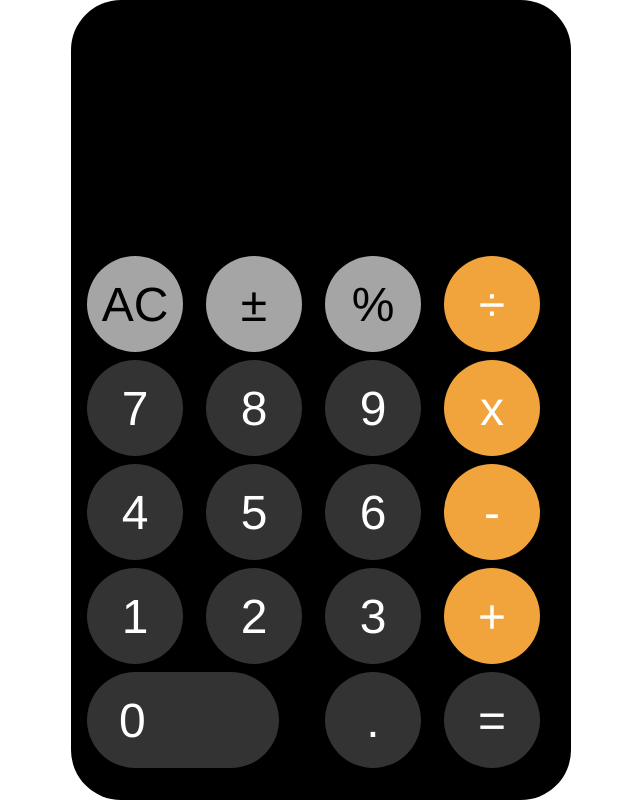
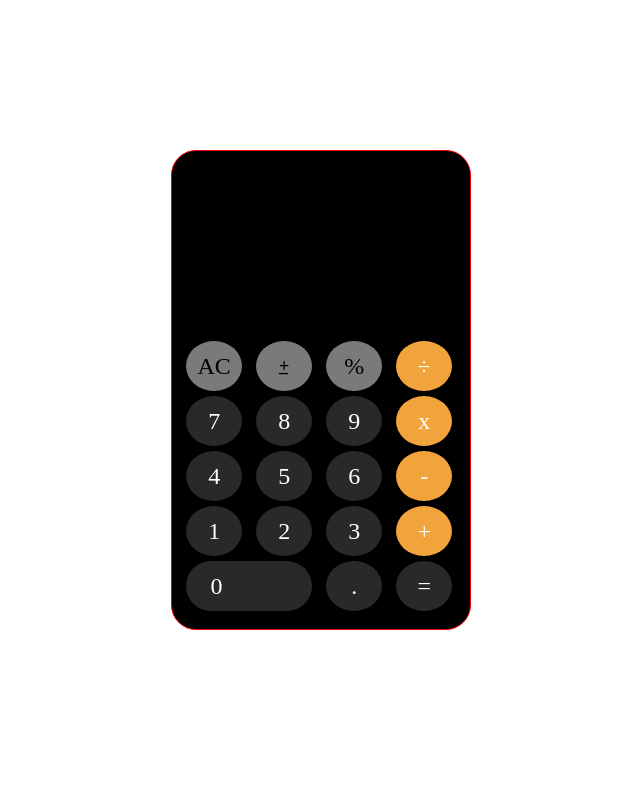
Before and after one commit to yildirimkadir/Calculator_js, a plain HTML site: page index.html in a window 1280 px wide. Shown: the whole page, without its empty margins (319-959 px from the left). Drawn offline with Linux system fonts and the light colour scheme.

Commit message:
"updated"

```diff
--- a/index.html
+++ b/index.html
@@ -1,41 +1,47 @@
 <!DOCTYPE html>
 <html lang="en">
 <head>
-    <meta charset="UTF-8" />
-    <meta
-      name="viewport"
-      content="width=device-width, user-scalable=no, initial-scale=1.0, maximum-scale=1.0, minimum-scale=1.0"
-    />
-    <title>JS Calculator</title>
-    <link rel="stylesheet" href="style.css" />
+    <meta charset="UTF-8">
+    <meta http-equiv="X-UA-Compatible" content="IE=edge">
+    <meta name="viewport" content="width=device-width, initial-scale=1.0">
+    <title>IOS Calculator</title>
+    <link rel="stylesheet" href="style.css">
 </head>
 <body>
-    <div class="calculator">
-      <div class="display">
+    <div class="container">
+        <div class="content ekran">
             <div class="previous-display"></div>
             <div class="current-display"></div>
         </div>
-      <div class="buttons-container">
-        <div class="button function ac">AC</div>
-        <div class="button function pm">±</div>
-        <div class="button function percent">%</div>
-        <div class="button operator division">÷</div>
-        <div class="button num number-7">7</div>
-        <div class="button num number-8">8</div>
-        <div class="button num number-9">9</div>
-        <div class="button operator multiplication">x</div>
-        <div class="button num number-4">4</div>
-        <div class="button num number-5">5</div>
-        <div class="button num number-6">6</div>
-        <div class="button operator subtraction">-</div>
-        <div class="button num number-1">1</div>
-        <div class="button num number-2">2</div>
-        <div class="button num number-3">3</div>
-        <div class="button operator addition">+</div>
-        <div class="button num number-0">0</div>
-        <div class="button num decimal">.</div>
-        <div class="button equal">=</div>
-      </div>
+        <!-- <div class="tastatur">
+        </div> -->
+
+            <div class="content content2 button function ac">AC</div>
+            <div class="content content3 button function pm">+ <br>_</div>
+            <div class="content content4 button function percent">%</div>
+            <div class="content content5 button operator division">÷</div>
+            <div class="content content6 button num number-7">7</div>
+            <div class="content content7 button num number-8">8</div>
+            <div class="content content8 button num number-9">9</div>
+            <div class="content content9 button operator multiplication">x</div>
+            <div class="content content10 button num number-4">4</div>
+            <div class="content content11 button num number-5">5</div>
+            <div class="content content12 button num number-6">6</div>
+            <div class="content content13 button operator subtraction">-</div>
+            <div class="content content14 button num number-1">1</div>
+            <div class="content content15 button num number-2">2</div>
+            <div class="content content16 button num number-3">3</div>
+            <div class="content content17 button operator addition">+</div>
+            <div class="content content18 button num number-0">0</div>
+            <div class="content content19 button num decimal">.</div>
+            <div class="content content20 button equal">=</div>
+
+
+            <!-- <div class="content content21">21</div> -->
+        <!-- <div class="content content22">22</div>
+        <div class="content content23">23</div>
+        <div class="content content24">24</div> -->
+
     </div>
 
     <script src="app.js"></script>
--- a/style.css
+++ b/style.css
@@ -1,107 +1,60 @@
 * {
-  box-sizing: border-box;
-  margin: 0;
-  padding: 0;
+    box-sizing: border-box;
+    margin: 0;
+}
+.container {
+    display: grid;
+    grid-template-columns: repeat(4,70px);
+    grid-template-rows: 185px repeat(5, 50px);
+    width: 300px;
+    height: 480px;
+    border: 1px solid red;
+    margin: 150px auto;
+    background-color: #000;
+    color: #fff;
+    border-radius: 25px;
+    gap: 5px 0px;
 }
 
-body {
-  font-family: "Helvetica Neue", sans-serif;
-  width: 100vw;
-  height: 100vh;
-  display: flex;
-  align-items: center;
-  justify-content: center;
+.content {
+    display: flex;
+    justify-content: center;
+    align-items: center;
+    margin-left: 0.9rem;
+    /* border: 1px solid white; */
+    border-radius: 200%;
+
+    background-color: #292929;
+    font-size: 1.5rem;
+    /* font-weight: bold; */
 }
-
-.calculator {
-  background: black;
-  border-radius: 50px;
-  color: white;
-  height: 800px;
-  width: 80%;
-  max-width: 500px;
-  padding: 1rem;
-  display: flex;
-  flex-direction: column;
-  align-items: center;
+.ekran {
+    grid-column: span 4;
+    background-color: #000;
+    margin-bottom: 2rem;
 }
-
-.display {
-  height: 15rem;
-  width: 100%;
-  text-align: right;
-  padding: 1rem;
-  font-size: 4rem;
-  display: flex;
-  flex-direction: column;
-  justify-content: space-evenly;
+.content18 {
+    grid-column: 1/3;
 }
-.previous-display {
-  opacity: 0.5;
-  font-size: 1.5rem;
-  overflow: hidden;
+.content2, .content3, .content4 {
+    background-color: #7A7A7A;
+    color: #000;
 }
-
-.buttons-container {
-  width: 100%;
-  display: grid;
-  grid-gap: 0.5rem;
-  grid-template-columns: repeat(4, 1fr);
-  grid-template-rows: repeat(5, 1fr);
+.content5, .content9, .content13, .content17 {
+    background-color: #F1A33C;
 }
-
-.button {
-  display: flex;
-  align-items: center;
-  justify-content: center;
-  background: #333;
-  border-radius: 50%;
-  cursor: pointer;
-  font-size: 3rem;
-  height: 6rem;
-  width: 6rem;
-  transition: filter 0.3s;
+.content18 {
+    border-radius: 500px;
+    display: flex;
+    justify-content: left;
+    padding: 1.5rem;
+    /* margin-left: 1.0rem; */
 }
-
-.button.function {
-  color: black;
-  background: #a5a5a5;
+.content3{
+    /* display: flex;
+    justify-content: center;
+    align-items: center; */
+    line-height: 0px;
+    font-size: large;
+    font-weight: 700;
 }
-
-.button.operator {
-  background: #f1a33c;
-}
-
-.button.number-0 {
-  border-radius: 3rem;
-  grid-column: 1 / span 2;
-  justify-content: flex-start;
-  padding-left: 2rem;
-  width: 12rem;
-}
-
-.button:hover {
-  opacity: 0.5;
-}
-
-@media screen and (max-width: 576px) {
-  .calculator {
-    width: 350px;
-    height: 600px;
-  }
-  .display {
-    height: 10rem;
-    font-size: 3rem;
-  }
-
-  .button {
-    font-size: 1.7rem;
-    height: 4rem;
-    width: 4rem;
-  }
-  .button.number-0 {
-    border-radius: 2rem;
-    padding-left: 1.3rem;
-    width: 8rem;
-  }
-}
```
Lines whose indentation alone changed are shown as unchanged.
